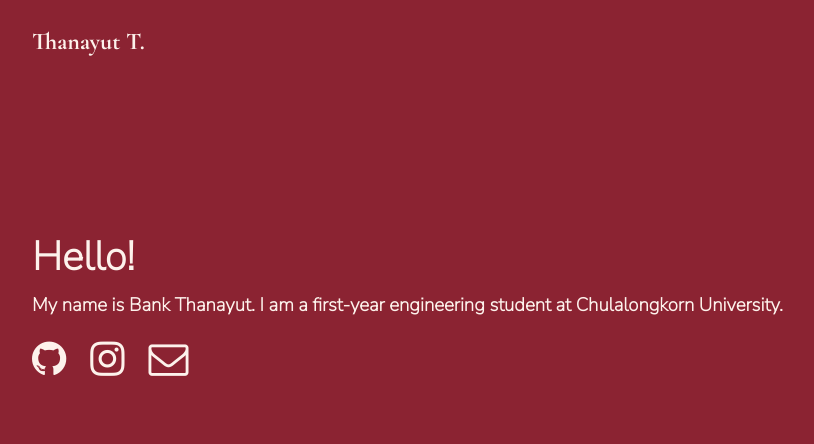
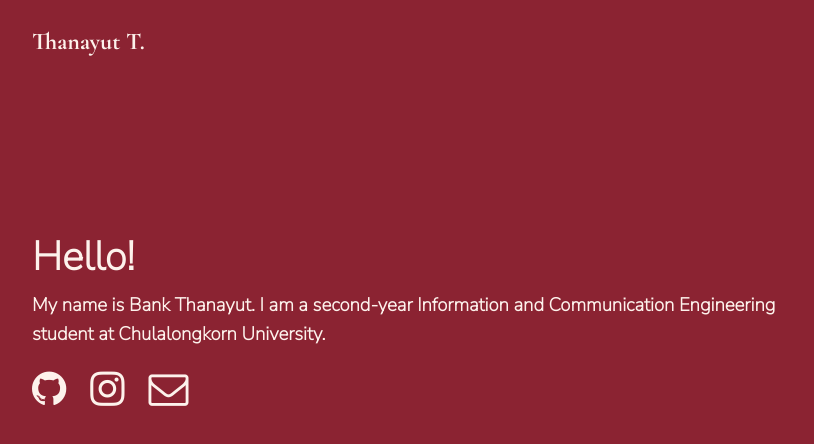
Before and after one commit to tithanayut/thanayut.in.th, a plain HTML site: page index.html in a window 1280 px wide. Shown: the whole page, without its empty margins (224-1038 px from the left). Drawn offline with nearby package versions, Linux system fonts and the light colour scheme.

Commit message:
i'm now second year

```diff
--- a/index.html
+++ b/index.html
@@ -24,7 +24,8 @@
       <div class="main">
         <h2>Hello!</h2>
         <h3>
-          My name is Bank Thanayut. I am a first-year engineering student at Chulalongkorn University.
+          My name is Bank Thanayut. I am a second-year Information and
+          Communication Engineering student at Chulalongkorn University.
         </h3>
 
         <ul>
```
